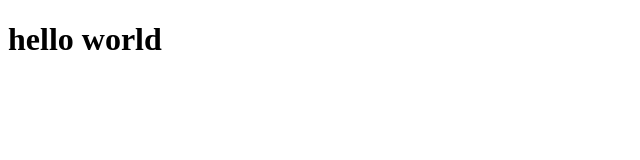
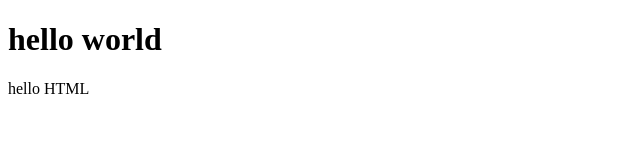
Before and after one commit to hidemaru-test/git-test, a plain HTML site: page index.html in a window 1280 px wide. Shown: the whole page, without its empty margins (0-640 px from the left). Drawn offline with Linux system fonts and the light colour scheme.

Commit message:
hello HTMLの追加

```diff
--- a/index.html
+++ b/index.html
@@ -8,5 +8,6 @@
 </head>
 <body>
   <h1>hello world</h1>
+  <p>hello HTML</p>
 </body>
 </html>
```
